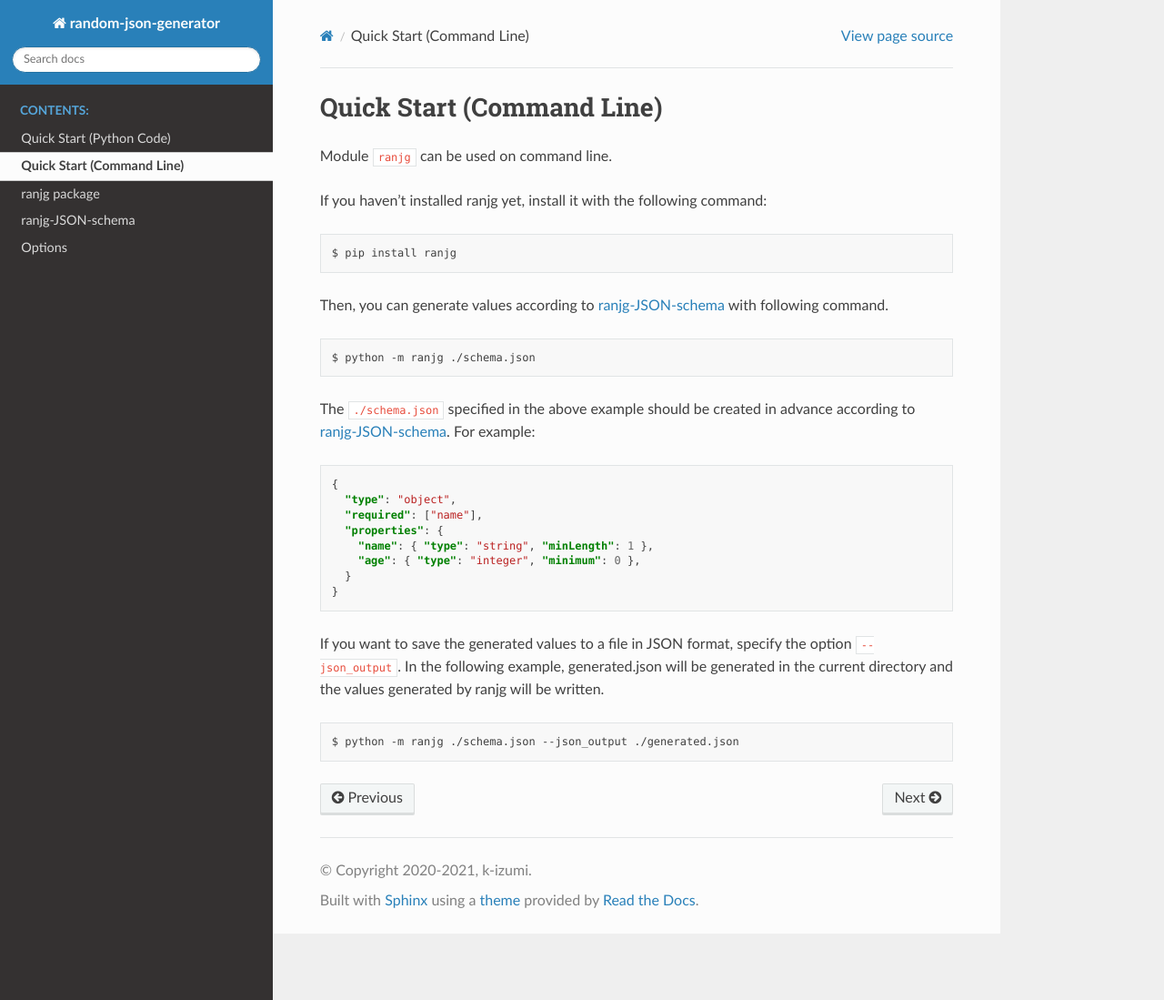
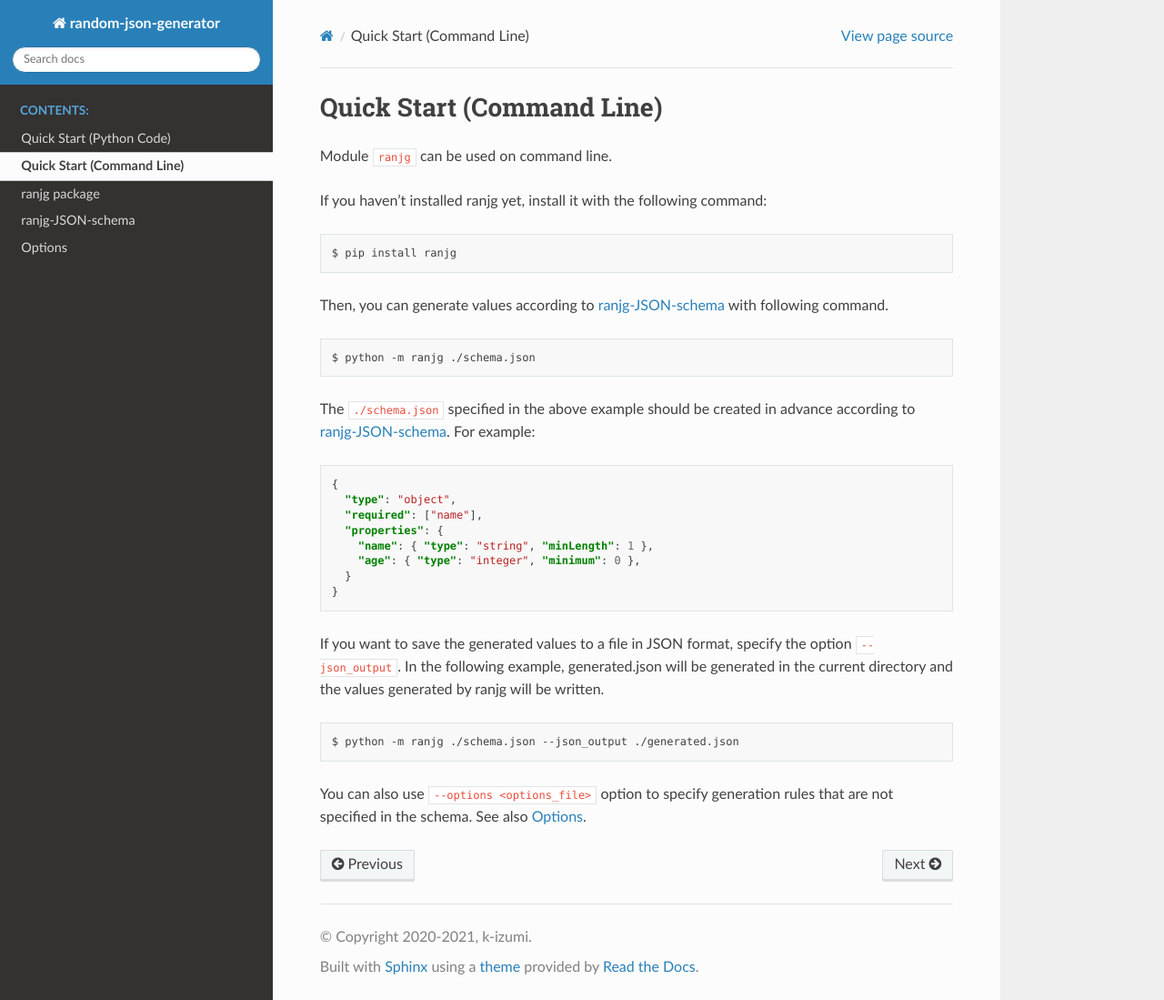
Before and after one commit to unaguna/random-json-generator, a Sphinx documentation site: the page built from sphinx/source/quick-start-command.rst, in a window 1280 px wide and 1099 px high. Shown: the whole window at 91% size. Built offline with Sphinx 7.4.7 and the Read the Docs theme 2.0.0, drawn with Linux system fonts in a browser that asks for light colours.

Commit message:
📝クイックスタートにOptionsについての記載を追加

```diff
--- a/sphinx/source/quick-start-code.rst
+++ b/sphinx/source/quick-start-code.rst
@@ -23,3 +23,5 @@ Then, you can generate values according to :doc:`ranjg-json-schema` with followi
 
 The ``schema`` specified in the above example is according to :doc:`ranjg-json-schema`.
 Then ``generated`` satisfies the schema.
+
+You can also use :doc:`ranjg-options` to specify generation rules that are not specified in the schema.
--- a/sphinx/source/quick-start-command.rst
+++ b/sphinx/source/quick-start-command.rst
@@ -34,3 +34,7 @@ In the following example, generated.json will be generated in the current direct
 .. code-block:: shell
 
     $ python -m ranjg ./schema.json --json_output ./generated.json
+
+
+You can also use ``--options <options_file>`` option to specify generation rules that are not specified in the schema.
+See also :doc:`ranjg-options`.
```
